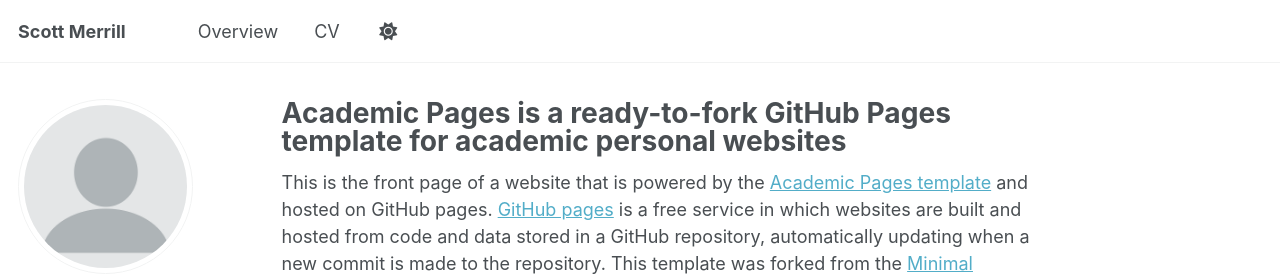
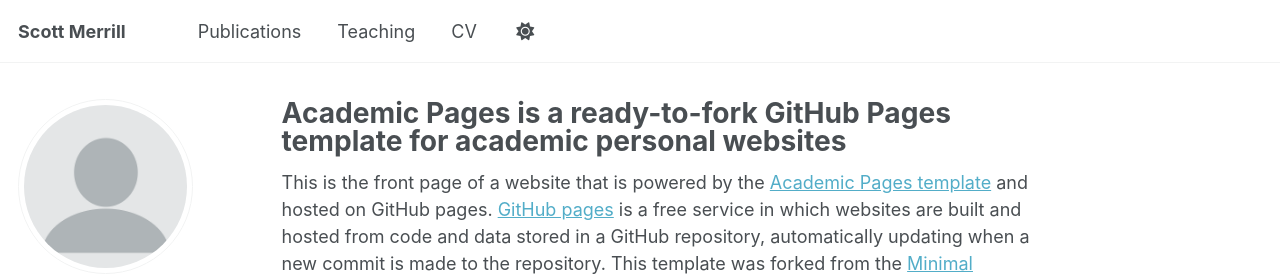
Before and after one commit to smerrillunc/smerrillunc.github.io, a Jekyll site: the page built from _pages/about.md, in a window 1280 px wide. Shown: the top 276 px of the page. Built offline with Jekyll 4.4.1, drawn with Linux system fonts in a browser that asks for light colours; a script bundle is joined from its source files by our own code; library files that are not in the unit come from our copies.

Commit message:
Update navigation titles and URLs

```diff
--- a/_data/navigation.yml
+++ b/_data/navigation.yml
@@ -8,11 +8,11 @@
 #      Markdown formatted page while the second is generated using JSON.
 
 main:
-  - title: "Overview"
+  - title: "Publications"
     url: /publications/
 
-  #- title: "Teaching"
-  #  url: /teaching/
+  - title: "Teaching"
+    url: /teaching/
 
   #- title: "Portfolio"
   #  url: /portfolio/
```
